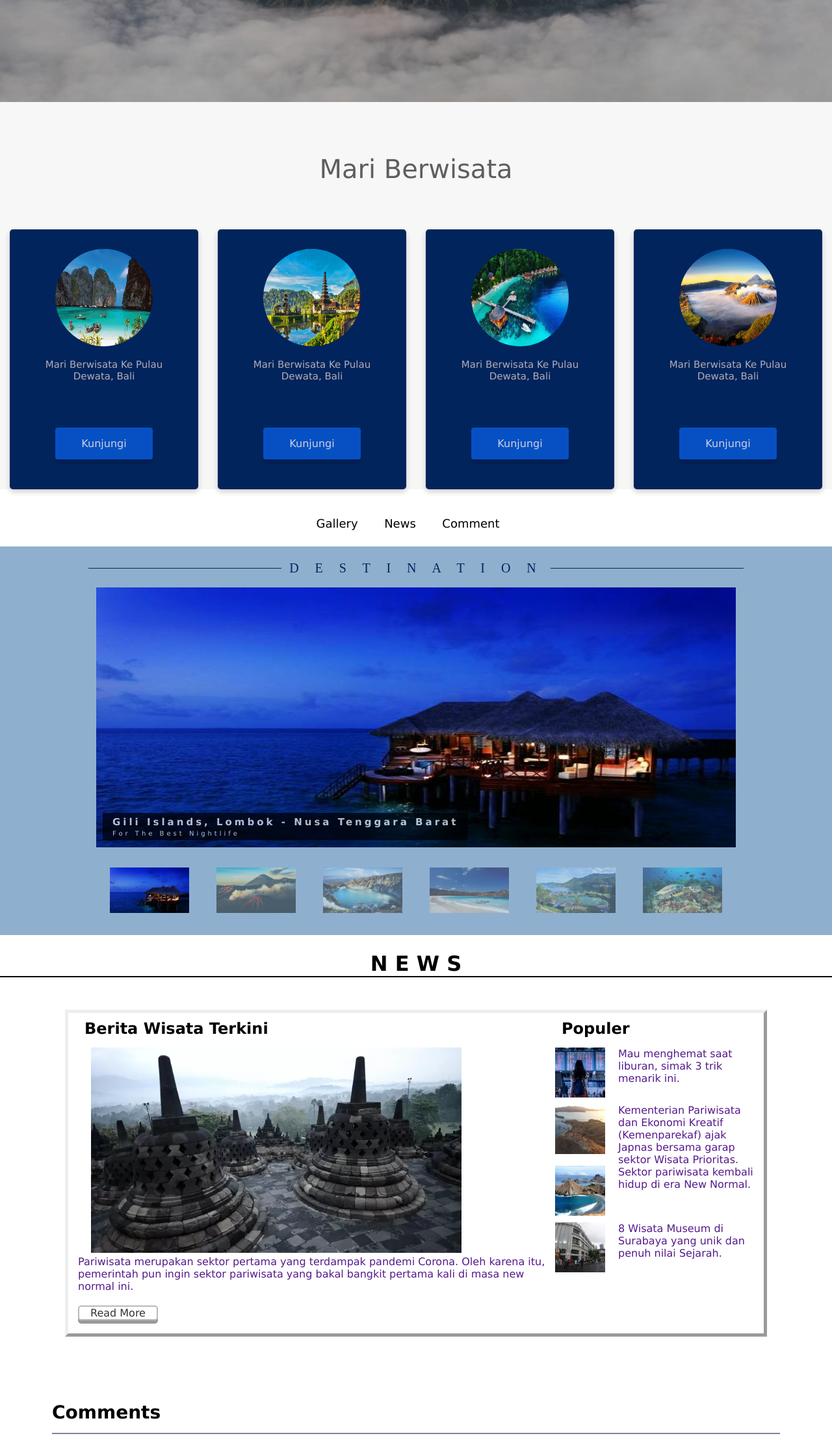
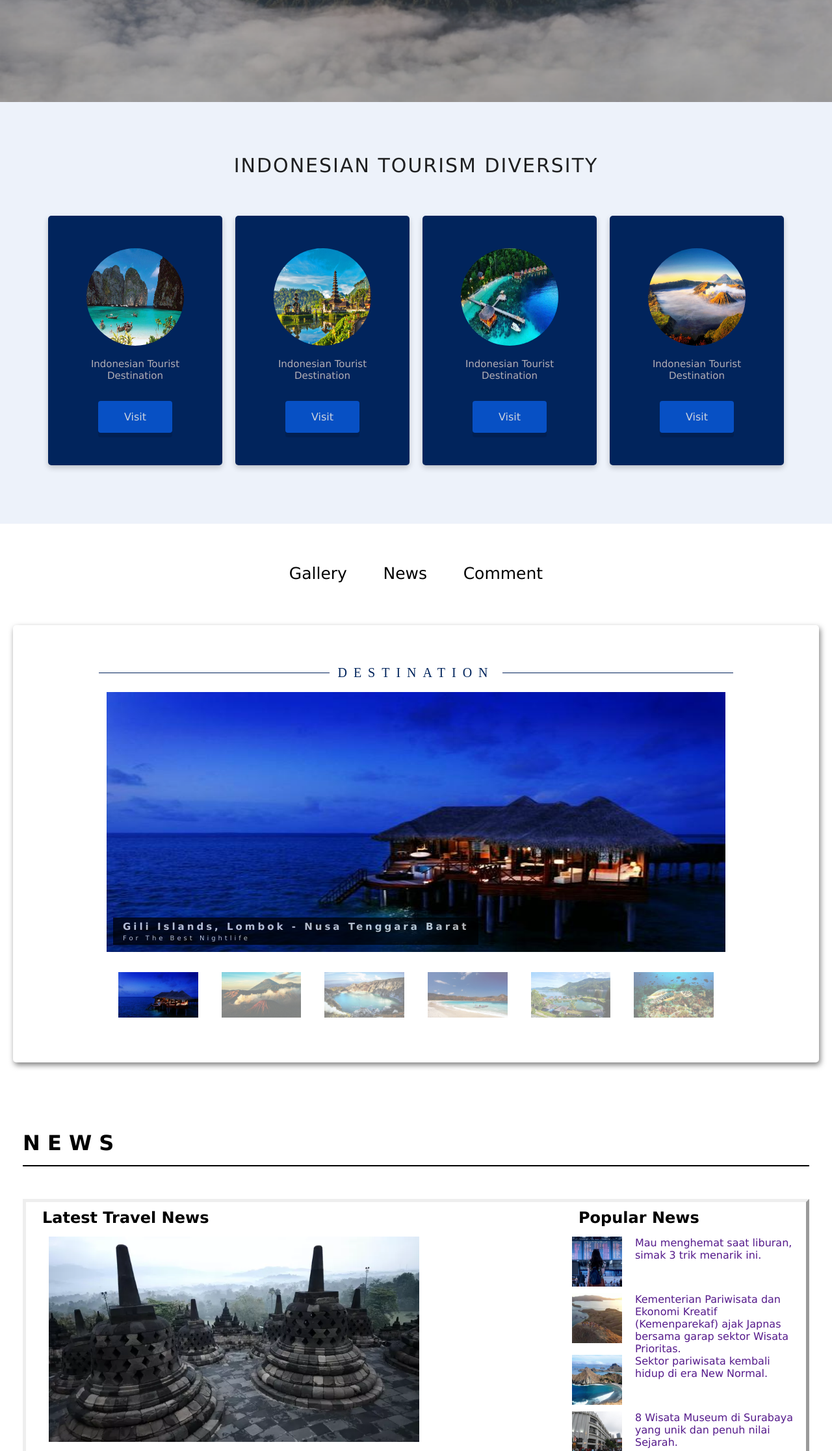
Before and after one commit to rzldiprsty/project-team-b11, a plain HTML site: page index.html in a window 1280 px wide. Shown: the part 567-2800 px from the top of the page at 65% size. Drawn offline with Linux system fonts and the light colour scheme.

Commit message:
Project-Team-B11

```diff
--- a/index.html
+++ b/index.html
@@ -7,6 +7,7 @@
     <title>B11</title>
     <link rel="stylesheet" href="stylesheet.css">
     <link rel="stylesheet" href="responsive.css">
+    <link rel="stylesheet" href="https://cdnjs.cloudflare.com/ajax/libs/font-awesome/4.5.0/css/font-awesome.min.css">
   </head>
 
   <body>
@@ -26,47 +27,59 @@
         <div class="container">
             <div class="main-header">
                 <h1>TO <span>TRAVEL</span> IS TO <span>LIVE</span></h1>
-                <p>Lorem ipsum dolor, sit amet consectetur adipisicing elit.</p>
-                <p>Dolores tenetur doloremque consequuntur enim, a consectetur</p>
+                <p>The Most Wonderful Destination In Indonesia.</p>
+                <p>Incredible Experience Adventure In Your Life.</p>
                 <a href="#" class="btn-start">GET STARTED</a>
             </div>
         </div>
     </header>
 
     <!-- RAKHA -->
-    <div class="main-content">
+    <div class="content-wrapper">
       <div class="container">
         <div class="heading">
-                <h3>Mari Berwisata</h3>
+           <h3>INDONESIAN TOURISM DIVERSITY</h3>
         </div>
         <div class="contents">
           <div class="content">
+            <div class="card">
             <div class="content-icon">
               <img src="images/wisata1x.jpg">
+
             </div>
-                    <p class="text-contents">Mari Berwisata Ke Pulau Dewata, Bali</p>
-                    <span class="btn kunjungi">Kunjungi</span>
+            <p class="txt-contents">Indonesian Tourist Destination</p>
+            <span class="btn kunjungi">Visit</span>
+            </div>
           </div>
           <div class="content">
+            <div class="card">
             <div class="content-icon">
               <img src="images/wisata2x.jpg">
+
             </div>
-                    <p class="text-contents">Mari Berwisata Ke Pulau Dewata, Bali</p>
-                    <span class="btn kunjungi">Kunjungi</span>
+            <p class="txt-contents">Indonesian Tourist Destination</p>
+            <span class="btn kunjungi">Visit</span>
+            </div>
           </div>
           <div class="content">
+            <div class="card">
             <div class="content-icon">
               <img src="images/wisata3x.jpg">
+
             </div>
-                    <p class="text-contents">Mari Berwisata Ke Pulau Dewata, Bali</p>
-                    <span class="btn kunjungi">Kunjungi</span>
+            <p class="txt-contents">Indonesian Tourist Destination</p>
+            <span class="btn kunjungi">Visit</span>
+            </div>
           </div>
           <div class="content">
+            <div class="card">
             <div class="content-icon">
               <img src="images/wisata4x.jpg">
+
             </div>
-                    <p class="text-contents">Mari Berwisata Ke Pulau Dewata, Bali</p>
-                    <span class="btn kunjungi">Kunjungi</span>
+            <p class="txt-contents">Indonesian Tourist Destination</p>
+            <span class="btn kunjungi">Visit</span>
+            </div>
           </div>
           <div class="clear"></div>
         </div>
@@ -87,8 +100,9 @@
             <div id="gallery" class="pict-content">
                 <!-- Slideshow Header -->
                 <div class="pict-container">
+                	<div class="card2">
                     <fieldset>
-                        <legend> D E S T I N A T I O N</legend>
+                        <legend> DESTINATION </legend>
                         <div class="pict-display mySlides">
                             <img src="images/pict1.jpg" alt="#" width="100%" height="400">
                             <div class="txt-display">
@@ -98,7 +112,7 @@
                         </div>
 
                         <div class="pict-display mySlides">
-                            <img src="images/pict2.jpg" alt="#" width="100%" height="400" >
+                            <img src="images/pict2.jpg" alt="#" width="100%" height="400">
                             <div class="txt-display">
                                 <h3>Mount Bromo, East Java</h3>
                                 <p>Volcano In An Active State</p>
@@ -130,7 +144,7 @@
                         </div>
 
                         <div class="pict-display mySlides">
-                            <img src="images/pict6.jpg"alt="#" width="100%" height="400">
+                            <img src="images/pict6.jpg"alt="#" width="100%" height="400" >
                             <div class="txt-display">
                                 <h3>Bunaken Marine Park, North Sulawesi</h3>
                                 <p>Exotic Range Of Fish Species</p>
@@ -160,6 +174,7 @@
                                         <img class="on list-opacity list-hover-opacity-off" src="images/pict6.jpg" onclick="currentDiv(6)" title="Bunaken">
                                     </li>
                                 </ul>
+                                </div>
                             </div>
                         </div>
 
@@ -207,13 +222,13 @@
                 <h1>N E W S</h1>
                 <div class="news-layout">
                     <div class="layout-left">
-                        <h2>Berita Wisata Terkini</h2>
-                        <p><img  alt="gambar1" src="images/berita1x.jpg"></p>
-                        <p><a href="">Pariwisata merupakan sektor pertama yang terdampak pandemi Corona. Oleh karena itu, pemerintah pun ingin sektor pariwisata yang bakal bangkit pertama kali di masa new normal ini.</a></p>
-                        <p><a href="" class="art-button">Read More</a></p>
+                        <h2>Latest Travel News</h2>
+                       <img  alt="gambar1" src="images/berita1x.jpg">
+                        <p><a class="layout-left-text" href="">Pariwisata merupakan sektor pertama yang terdampak pandemi Corona.Oleh karena itu, pemerintah pun ingin sektor pariwisata yang bakal bangkit pertama kali di masa new normal.</a></p><br>
+                        <p class="art-button">Read More</p>
                     </div>
                     <div class="layout-right">
-                        <h2>Populer</h2>
+                        <h2>Popular News</h2>
                         <p><img alt="gambar2" src="images/berita2x.jpg"></p>
                         <a href="">Mau menghemat saat liburan, simak 3 trik menarik ini.</a><br clear="all">
                         <p><img alt="gambar3" src="images/berita3x.jpg"></p>
--- a/responsive.css
+++ b/responsive.css
@@ -23,9 +23,32 @@
   }
 
   .news-layout img {
-    width: 75%;
+    width: 70%;
+    margin-bottom: 20px;
   }
 
+  .layout-left {
+  	width: 50%;
+  	padding: 0;
+  }
+
+  .layout-left a {
+  	float: left;
+  	margin-bottom: 20px;
+  }
+
+  .art-button {
+  	float: left;
+  	margin-left: 20px;
+  }
+
+  .layout-right {
+  	width: 50%;
+  	padding: 0;
+  }
+   .layout-right a {
+   	margin-bottom: 20px;
+   }
 
   .comments {
     width: 100%;
@@ -38,6 +61,10 @@
     position: absolute;
     left: 28px;
     width: 157px;
+  }
+
+  .next-btn {
+  	margin-bottom: 60px;
   }
 
   input {
@@ -61,6 +88,7 @@
 
   .btn-start {
     width: 50%;
+    padding: 20px;
   }
 
   /* Tambahkan CSS untuk header-right */
@@ -91,9 +119,16 @@
     flex-direction: column;
   }
   .content {
-    margin: 0 auto;
+    width: 100%;
   }
 
+  .txt-content {
+  	display: inline;
+  }
+
+  .btn {
+  	width: 100%;
+  }
 
   .news-layout {
     margin: 0 auto;
@@ -107,6 +142,15 @@
     float: left;
   }
 
+  .layout-left {
+  	width: 100%;
+  	padding: 0;
+  }
+
+  .layout-right {
+  	width: 100%;
+  	padding: 0;
+  }
 
   .comments {
     width: 100%;
@@ -121,6 +165,10 @@
     width: 157px;
   }
 
+  .next-btn {
+  	margin-bottom: 60px;
+  }
+
   input {
     padding: 10px 20px 10px 20px;
   }
@@ -128,4 +176,7 @@
   textarea {
     padding: 10px 20px 10px 20px;
   }
+  legend {
+  	font-size: 20px;
+  }
 }
--- a/stylesheet.css
+++ b/stylesheet.css
@@ -23,7 +23,7 @@ body, h1, h2, h3, h4, h5, h6, p, li, ul, div {
 /*HEADER*/
 .top-header {
   background-color: rgba(2,62,125,0.2);
-  height: 120px;
+  height: 80px;
   position: fixed;
   top:  0;
   left: 0;
@@ -33,8 +33,13 @@ body, h1, h2, h3, h4, h5, h6, p, li, ul, div {
 
 .header-logo {
   float:  left;
-  padding-left: 30px;
+  padding-left: 20px;
   padding-top:  15px;
+}
+
+.top-header img {
+	height: 80px;
+	padding-right: 20px;
 }
 
 header nav {
@@ -44,7 +49,7 @@ header nav {
 header nav a {
   float: left;
   color: white;
-  line-height: 120px;
+  line-height: 80px;
   padding: 0 30px;
   font-size: 20px;
   transition: all 0.5s;
@@ -62,7 +67,6 @@ header nav a:hover {
   color: white;
   float: right;
   font-size: 25px;
-  padding: 21px 0;
   display: none;
 }
 
@@ -83,6 +87,7 @@ header nav a:hover {
 .main-header p{
   margin: 0;
   font-size: 32px;
+  letter-spacing: 2px;
 }
 
 .btn-start{
@@ -108,9 +113,11 @@ footer{
 }
 
 /*MAIN*/
-.main-content {
-  padding: 0 auto;
-  background-color: #f7f7f7;
+.content-wrapper {
+  padding-bottom: 80px;
+  padding-left: 5%;
+  padding-right: 5%;
+  background-color: #edf2fa;
   text-align: center;
 }
 
@@ -121,29 +128,33 @@ footer{
 }
 
 .heading h3 {
-  font-size: 40px;
+	color: #1f2021;
+  font-size: 30px;
+  letter-spacing: 2px;
   font-weight: normal;
 }
 
-.contents {
-  display: flex;
+.heading h3:hover {
+  font-weight: bold;
+  color: #0758a8;
+}
+.content {
+  float: left;
+  width: 25%;
+
 }
 
-.content {
-  flex: auto;
-  height: 400px;
-  width: 25%;
-  margin-right: 15px;
-  margin-left: 15px;
+.card {
   box-shadow: 0 4px 8px 0 rgba(0, 0, 0, 0.2);
   border-radius: 5px;
-  padding: 30px 10px;
-  margin-top: 20px;
+  padding: 50px 10px;
+  margin: 10px;
   background-color: #01245c;
 }
 
 .content-icon {
   position: relative;
+
 }
 
 .content-icon img {
@@ -152,21 +163,12 @@ footer{
   border-radius: 100%;
 }
 
-.text-contents {
+.txt-contents {
   width: 80%;
   display: inline-block;
   margin-top: 15px;
-  margin-bottom: 70px;
   font-size: 15px;
   color: #b3aeb5;
-}
-
-.heading h3 {
-  font-weight: normal;
-}
-
-.clear {
-  clear: left;
 }
 
 .btn {
@@ -187,6 +189,7 @@ footer{
   background-color: #095bde;
   cursor: pointer;
   box-shadow: 0 7px #021f4f;
+  margin-top: 30px;
 }
 
 .kunjungi:active {
@@ -195,22 +198,32 @@ footer{
   box-shadow: none;
 }
 
+.heading h3 {
+  font-weight: normal;
+}
+
+.clear {
+  clear: left;
+}
 /*SECTION*/
 .sections {
   text-align: center;
   padding-top: 20px;
   padding-bottom: 25px;
+  margin: 20px 0;
   font-weight: bold;
+
 }
 
 .sections a {
-	font-size: 18px;
-	font-weight: 400;
-  color: black;
-  margin-right: 25px;
+font-size: 25px;
+font-weight: 400;
+padding: 20px;
+color: black;
 }
 
 .sections a:hover {
+	color: #0b5fb3;
 	font-weight: bold;
 }
 
@@ -222,7 +235,7 @@ footer{
 /*GALLERY*/
 .main, .news {
   height: 100px;
-  background-color: antiquewhite;
+  background-color: #dadde0;
 }
 
 fieldset {
@@ -241,12 +254,20 @@ fieldset legend {
   text-align: center;
 }
 
+.card2 {
+  box-shadow: 2px 4px 8px 0 rgba(0, 0, 0, 0.5);
+  border-radius: 5px;
+  padding: 50px 10px;
+  margin: 10px;
+  background-color: white;
+}
+
 .mySlides {display: none;}
 
 .pict-content {
   height: 598px;
   margin: auto;
-  background-color: rgb(142, 176, 206);
+
 }
 
 .pict-container {
@@ -334,22 +355,26 @@ li {
 /*NEWS*/
 .news-wrapper {
   position: relative;
+  padding: 0 35px;
 }
 
 .news-wrapper h1 {
-  margin-top: 25px;
+  margin-top: 200px;
   margin-bottom: 10px;
-  text-align: center;
+  padding-bottom: 15px;
+  text-align: left;
   border-bottom: 2px solid black;
 }
 
 .news-layout {
   display: flex;
   list-style: none;
-  margin: 50px 100px 0 100px;
+  margin-top: 50px;
   border-width: 5px;
-	border-style: outset;
+  border-style: outset;
 }
+
+
 
 .news-layout h2 {
   margin: 10px;
@@ -359,11 +384,17 @@ li {
 .layout-left {
   width: 70%;
   padding-left: 15px;
+
+}
+
+.layout-left-text {
+	margin-left: 20px;
 }
 
 .layout-left img {
   width: 590px;
   padding-left: 20px;
+  margin-bottom: 10px;
 }
 
 .art-button {
@@ -436,4 +467,5 @@ input, textarea {
 .next-btn:hover {
   background-color: #01245c;
   color: #7d8597;
+
 }
```
Lines whose indentation alone changed are shown as unchanged.
